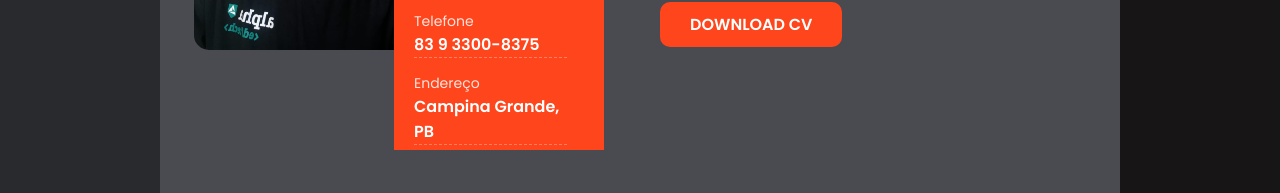
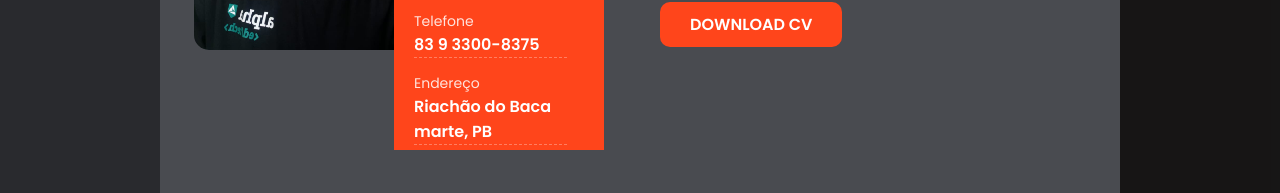
Before and after one commit to rodolfoalvesg/portifolio-react, a React (Create React App) app: page / in a window 1280 px wide. Both pictures are taken after a click on the button 210 px from the left and 530 px from the top of the page. Shown: the part 402-595 px from the top of the page. Built offline with nearby package versions, Linux system fonts and the light colour scheme.

Commit message:
update address

```diff
--- a/src/components/Profile/index.jsx
+++ b/src/components/Profile/index.jsx
@@ -31,7 +31,7 @@ export function Profile() {
                     </li>
                     <li>
                         <h3>Endereço</h3>
-                        <span>Campina Grande, PB</span>
+                        <span>Riachão do Bacamarte, PB</span>
                     </li>
                     <li>
                         <h3>Nacionalidade</h3>
```
